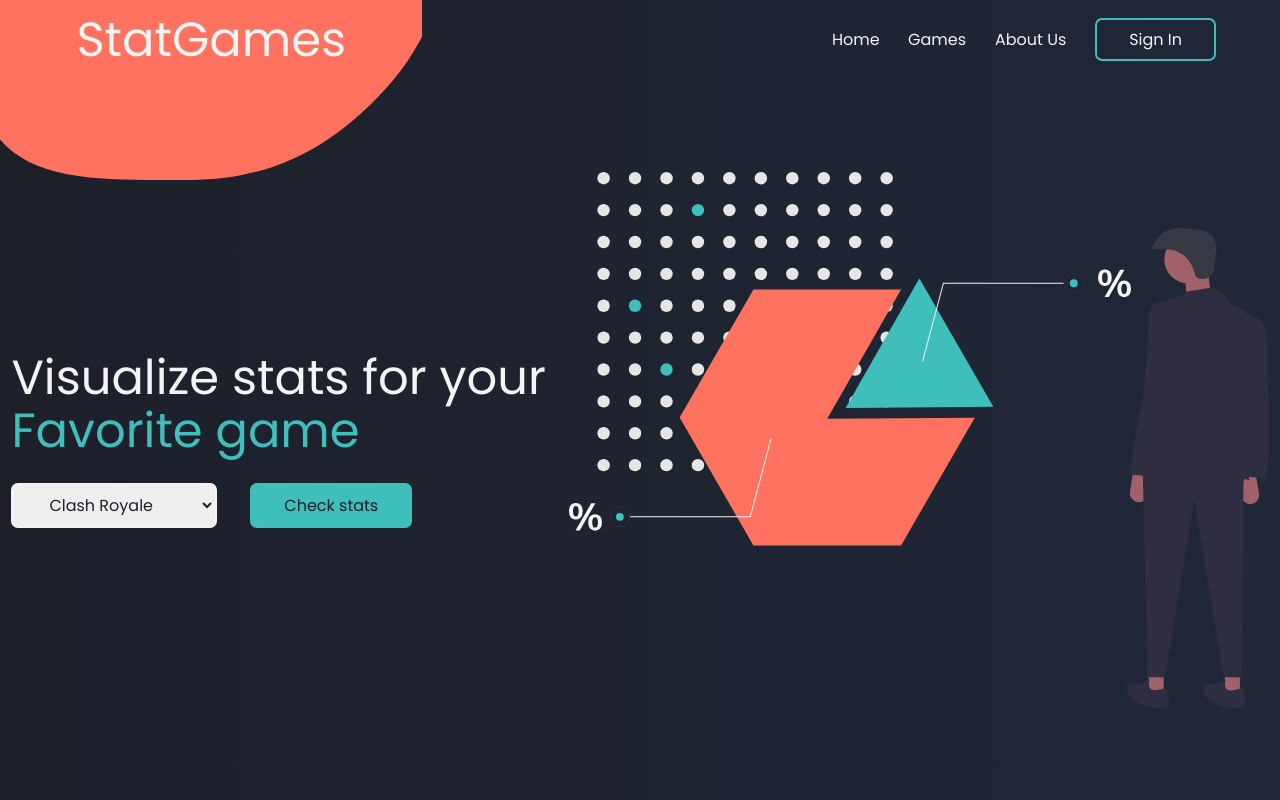
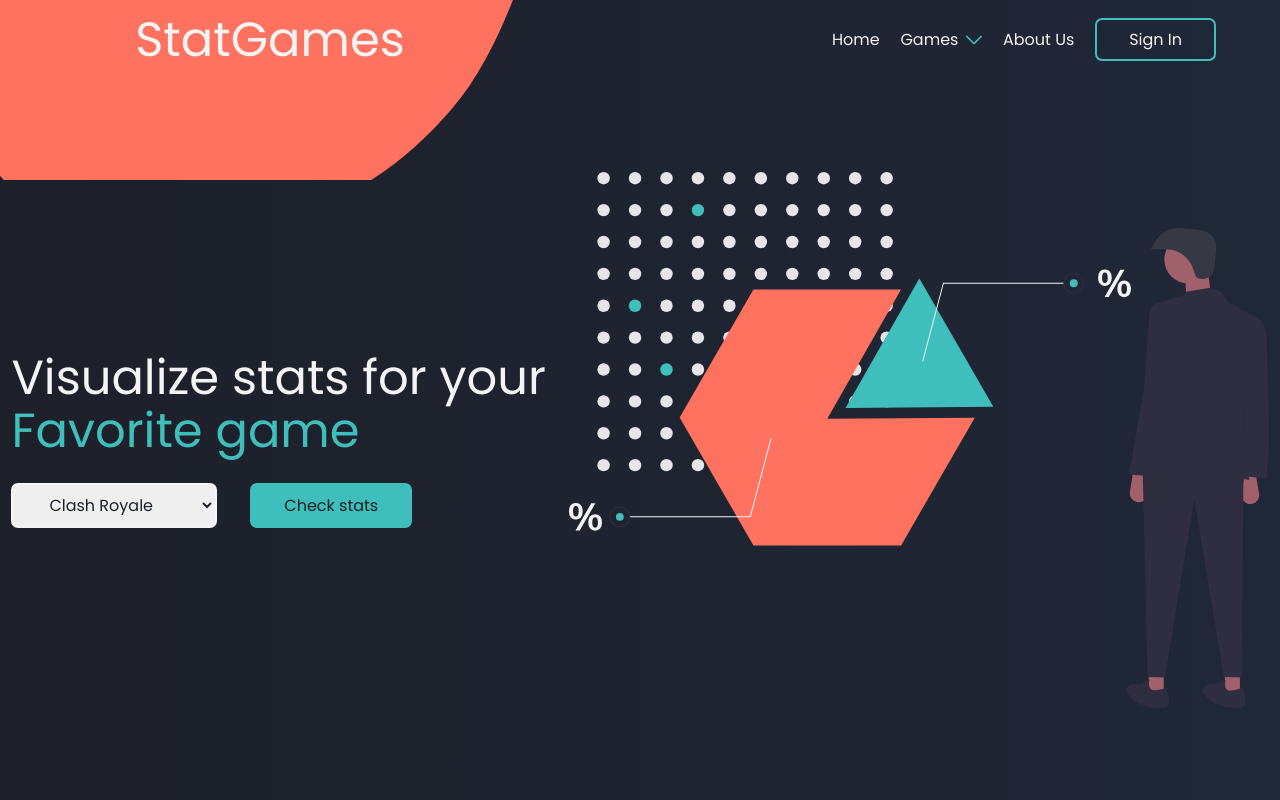
Before and after one commit to twt-nova/stat-games, a Next.js app in the folder frontend/: page / in a window 1280 px wide. Built offline with nearby package versions, Linux system fonts and the light colour scheme; no server answers.

Commit message:
added dropdown to header

```diff
--- a/frontend/components/Header/index.tsx
+++ b/frontend/components/Header/index.tsx
@@ -1,22 +1,64 @@
 import Link from "next/link";
+import { useState, useRef } from "react";
 import { signIn, signOut, useSession } from "next-auth/client";
 import styles from "../../styles/Header.module.css";
 
 export default function Header() {
   const [session, loading] = useSession();
 
+  const dropdown = useRef<HTMLDivElement>(null);
+
+  const [open, setOpen] = useState(false);
+
+  const showDropdown = () => {
+    if (open) {
+      if (dropdown && dropdown.current) {
+        dropdown.current.style.display = "flex";
+      }
+    }
+    if (!open) {
+      if (dropdown && dropdown.current) {
+        dropdown.current.style.display = "none";
+      }
+    }
+  };
+
   return (
     <header className={styles.header}>
-      <div>
+      <div className={styles.circleBg}>
         <h1>StatGames</h1>
       </div>
       <ul>
         <li className={styles.link}>
           <Link href="/">Home</Link>
         </li>
-        <li className={styles.link}>
-          <Link href="/">Games</Link>
-        </li>
+        <div className={styles.ddWrapper}>
+          <div
+            className={styles.ddHeader}
+            onClick={() => {
+              open ? setOpen(false) : setOpen(true);
+              showDropdown();
+            }}
+          >
+            <span>Games</span>
+            <img
+              src="/arrow-down.svg"
+              alt="arrow down"
+              className={styles.iconDown}
+            />
+          </div>
+
+          <div className={styles.ddList} ref={dropdown}>
+            <img src="/arrow-up-filled.svg" className={styles.arrowUp} />
+
+            <div className={styles.divUnder}>
+              <Link href="/games/clashRoyale">Clash Royale</Link>
+              <Link href="/games/clashOfClans">Clash Of Clans</Link>
+              <Link href="/games/brawlStars">Brawl Stars</Link>
+              <Link href="/games/minecraft">Minecraft</Link>
+            </div>
+          </div>
+        </div>
         <li className={styles.link}>
           <Link href="/">About Us</Link>
         </li>
@@ -26,6 +68,11 @@ export default function Header() {
               Sign In
             </a>
           )}
+          {session && (
+            <a className={styles.signin} href="/" onClick={() => signOut()}>
+              Sign Out
+            </a>
+          )}
         </li>
       </ul>
     </header>
--- a/frontend/pages/api/auth/[...nextauth].ts
+++ b/frontend/pages/api/auth/[...nextauth].ts
@@ -1,8 +1,6 @@
 import NextAuth from "next-auth";
 import Providers from "next-auth/providers";
 import { NextApiHandler } from "next";
-
-console.log();
 
 const authHandler: NextApiHandler = (req, res) =>
   NextAuth(req, res, {
--- a/frontend/styles/Header.module.css
+++ b/frontend/styles/Header.module.css
@@ -6,8 +6,8 @@
   align-items: center;
 }
 
-.header div {
-  width: 33%;
+.circleBg {
+  width: 540px;
   height: 35vh;
 
   display: flex;
@@ -20,8 +20,6 @@
 }
 
 .header h1 {
-  /* margin-left: var(--margin); */
-
   font-size: var(--font-size-large);
   font-weight: 400;
 }
@@ -77,3 +75,78 @@
   background-color: var(--main-color);
   color: var(--bg-color);
 }
+
+.ddWrapper {
+  display: flex;
+  justify-content: center;
+  align-content: center;
+}
+
+.ddHeader {
+  display: flex;
+  align-items: center;
+
+  cursor: pointer;
+}
+
+.iconDown {
+  height: var(--font-size-small);
+  margin-left: 0.5rem;
+}
+
+.ddList {
+  display: none;
+  position: absolute;
+  margin-top: 1.7rem;
+
+  flex-direction: column;
+  align-items: center;
+  justify-content: center;
+
+  animation-name: listAnimation;
+  animation-duration: 0.3s;
+  animation-timing-function: ease-in-out;
+}
+
+.arrowUp {
+  height: 10px;
+}
+
+.divUnder {
+  display: flex;
+  flex-direction: column;
+  align-content: center;
+  justify-content: center;
+  /* border-radius: var(--border-radius); */
+  border: var(--border);
+}
+
+@keyframes listAnimation {
+  0% {
+    transform: rotateX(-90deg);
+  }
+  70% {
+    transform: rotateX(20deg);
+  }
+  100% {
+    transform: rotateX(0deg);
+  }
+}
+
+.divUnder a {
+  padding: 0.5rem 2rem;
+
+  font-size: var(--font-size-small);
+  text-align: center;
+
+  transition: var(--transition);
+}
+
+.divUnder a:hover {
+  background-color: var(--main-color);
+  color: var(--bg-color);
+}
+
+.divUnder a:not(:last-child) {
+  border-bottom: var(--border);
+}
```
Also changed, not shown: frontend/public/arrow-down.svg (added), frontend/public/arrow-up-filled.svg (added).
